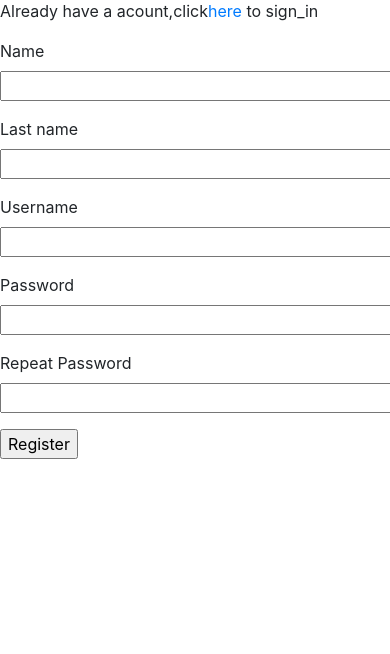
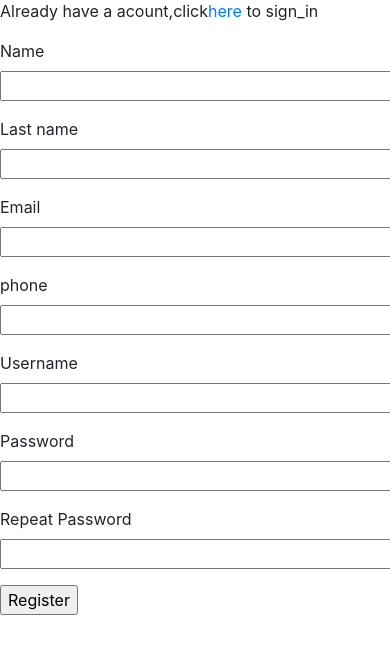
Before and after one commit to marcetalazar/seminarski-rad, a Flask app: page /register in a window 390 px wide; the page is wider, and only the part inside the window is pictured. Shown: the part 142-796 px from the top of that part. Run offline with Flask 3, Linux system fonts and the light colour scheme; some libraries are stand-ins or nearby versions.

Commit message:
promenjena baza podataka,dodao sam email i phone useru

```diff
--- a/seminarski_rad/app/forms.py
+++ b/seminarski_rad/app/forms.py
@@ -15,6 +15,8 @@ class RegistrationForm(FlaskForm):
     name = StringField('Name', validators=[DataRequired()])
     last_name = StringField('Last name', validators=[DataRequired()])
     username = StringField('Username', validators=[DataRequired()])
+    email=StringField('Email', validators=[DataRequired()])
+    phone=StringField('phone', validators=[DataRequired()])
     password = PasswordField('Password', validators=[DataRequired()])
     repeat_password = PasswordField(
         'Repeat Password', validators=[EqualTo('password')])
--- a/seminarski_rad/app/models.py
+++ b/seminarski_rad/app/models.py
@@ -9,6 +9,8 @@ class User(UserMixin, db.Model):
     name=db.Column(db.String(64), index=True)
     last_name=db.Column(db.String(64), index=True)
     username=db.Column(db.String(64), index=True, unique=True)
+    email=db.Column(db.String(64), index=True, unique=True)
+    phone=db.Column(db.Integer)
     password_hash = db.Column(db.String(128))
     user_plants= db.relationship('Plant', backref='grower', lazy='dynamic')
 
--- a/seminarski_rad/app/routes.py
+++ b/seminarski_rad/app/routes.py
@@ -39,7 +39,7 @@ def sign_in():
 def register_user():
     form=RegistrationForm()
     if form.validate_on_submit():
-        user=User(name=form.name.data.capitalize(),last_name=form.last_name.data.capitalize(),username=form.username.data)
+        user=User(name=form.name.data.capitalize(),last_name=form.last_name.data.capitalize(),username=form.username.data,email=form.email.data,phone=form.phone.data)
         user.set_password(form.password.data)
         db.session.add(user)
         db.session.commit()
@@ -70,4 +70,4 @@ def edit_profile():
     form=EditProfileForm()
     if form.validate_on_submit():
         pass
-    return render_template('edit_profile.html',title='Edit profile')
+    return render_template('edit_profile.html',title='Edit profile',form=form)
--- a/seminarski_rad/app/templates/profile.html
+++ b/seminarski_rad/app/templates/profile.html
@@ -49,7 +49,7 @@
                   <p class="mb-0">Phone</p>
                 </div>
                 <div class="col-sm-9">
-                    {%if current_user.email%}<p class="mb-0">{{current_user.email}}
+                    {%if current_user.phone%}<p class="mb-0">{{current_user.phone}}
                         {%else%}
                     <p class="text-muted mb-0">nema informacija</p>
                         {%endif%}
--- a/seminarski_rad/app/templates/register_user.html
+++ b/seminarski_rad/app/templates/register_user.html
@@ -12,6 +12,14 @@
             <p>
                 {{form.last_name.label}}<br>
                 {{form.last_name(size=40)}}
+            </p>
+            <p>
+                {{form.email.label}}<br>
+                {{form.email(size=40)}}
+            </p>
+            <p>
+                {{form.phone.label}}<br>
+                {{form.phone(size=40)}}
             </p>
             <p>
                 {{form.username.label}}<br>
```
Also changed, not shown: seminarski_rad/migrations/versions/38f6f58d3dd8_.py (added, +36 -0 lines), seminarski_rad/app.db.
